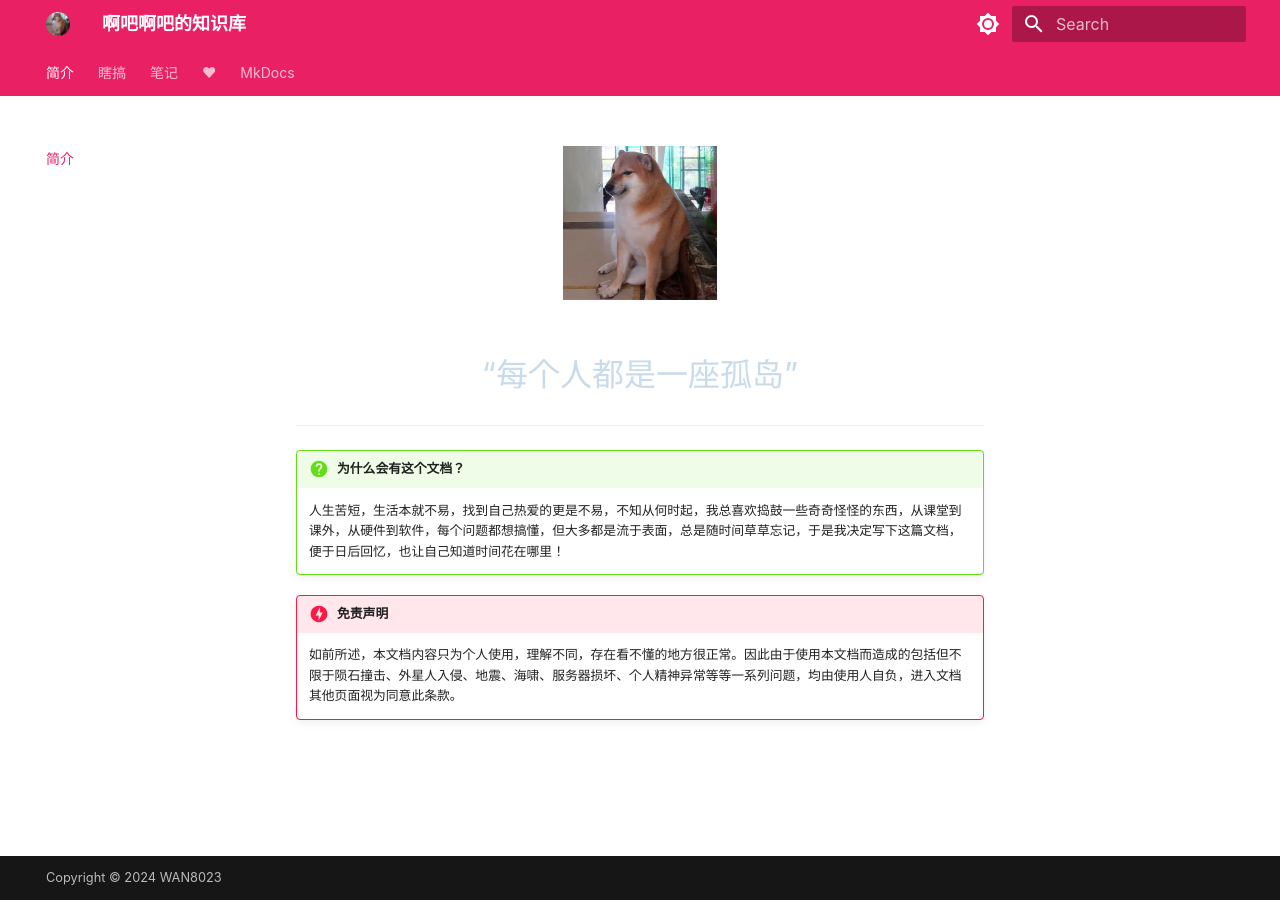
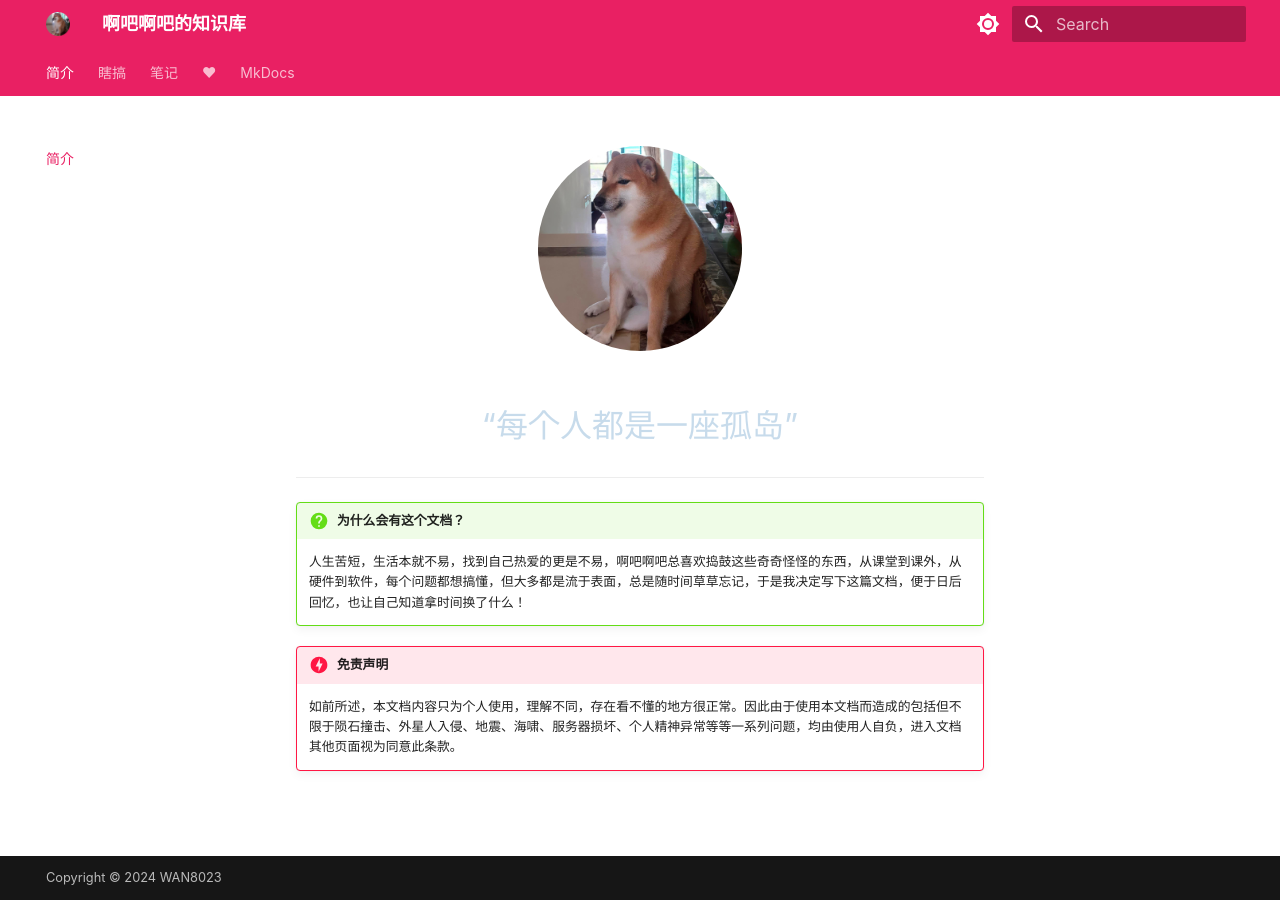
Before and after one commit to WAN8023/WAN8023.github.io, an MkDocs documentation site: the page built from docs/index.md, in a window 1280 px wide. Built offline with MkDocs 1.6.1 and Material for MkDocs 9.7.7, drawn with Linux system fonts in a browser that asks for light colours; nearby versions of some CDN libraries; a style sheet for code colours, icons or effects is not loaded.

Commit message:
Update index.md

```diff
--- a/docs/index.md
+++ b/docs/index.md
@@ -1,6 +1,5 @@
-
 <h1 align="center">
-<img src="./assets/index/Cheems.jpg" style="zoom: 15%;"/>
+<img src="./assets/index/Cheems.jpg" style="border-radius: 50%; zoom: 20%;"/>
 </h1>
 <center><font  color= #518FC1 size=6 class="ml3">“每个人都是一座孤岛”</font></center>
 <script src="https://cdnjs.cloudflare.com/ajax/libs/animejs/2.0.2/anime.min.js"></script>
@@ -9,7 +8,7 @@
 ---
 
 !!! question "为什么会有这个文档？"
-	人生苦短，生活本就不易，找到自己热爱的更是不易，不知从何时起，我总喜欢捣鼓一些奇奇怪怪的东西，从课堂到课外，从硬件到软件，每个问题都想搞懂，但大多都是流于表面，总是随时间草草忘记，于是我决定写下这篇文档，便于日后回忆，也让自己知道时间花在哪里！
+	人生苦短，生活本就不易，找到自己热爱的更是不易，啊吧啊吧总喜欢捣鼓这些奇奇怪怪的东西，从课堂到课外，从硬件到软件，每个问题都想搞懂，但大多都是流于表面，总是随时间草草忘记，于是我决定写下这篇文档，便于日后回忆，也让自己知道拿时间换了什么！
 
 !!! danger "免责声明"
 	如前所述，本文档内容只为个人使用，理解不同，存在看不懂的地方很正常。因此由于使用本文档而造成的包括但不限于陨石撞击、外星人入侵、地震、海啸、服务器损坏、个人精神异常等等一系列问题，均由使用人自负，进入文档其他页面视为同意此条款。
```
